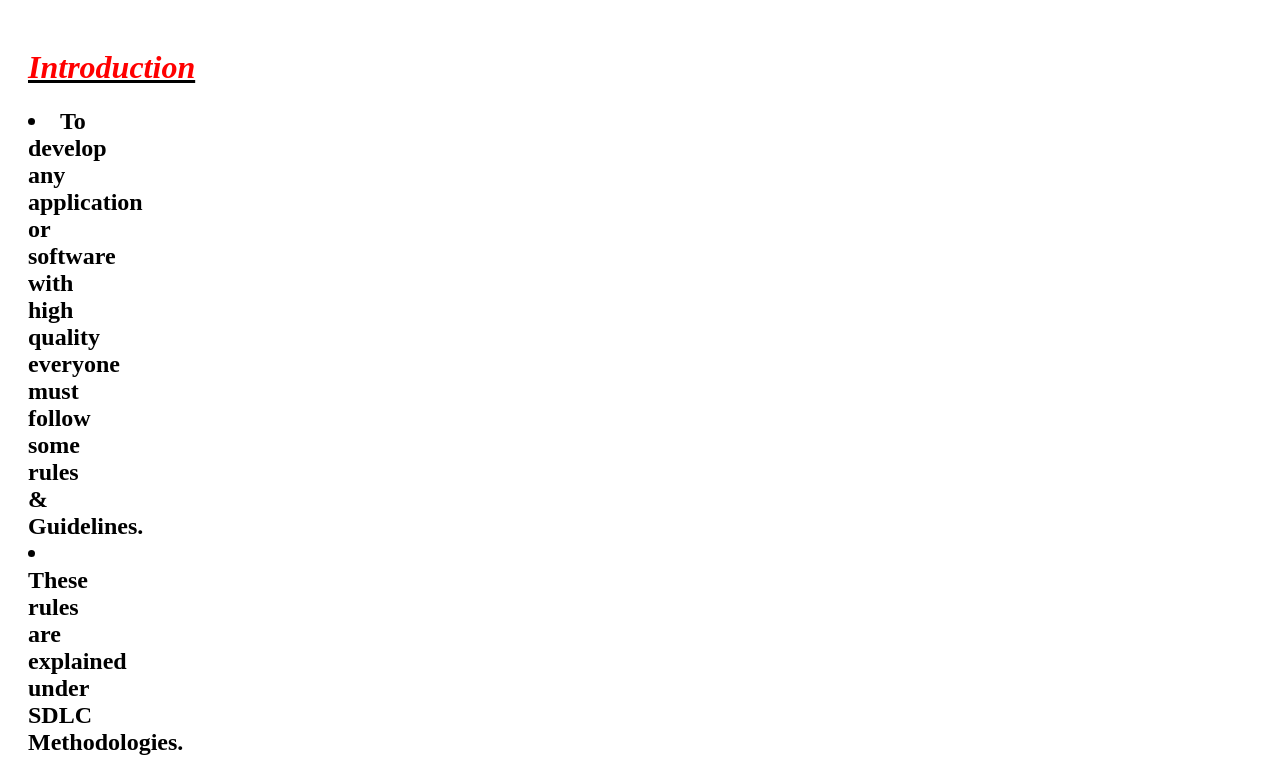
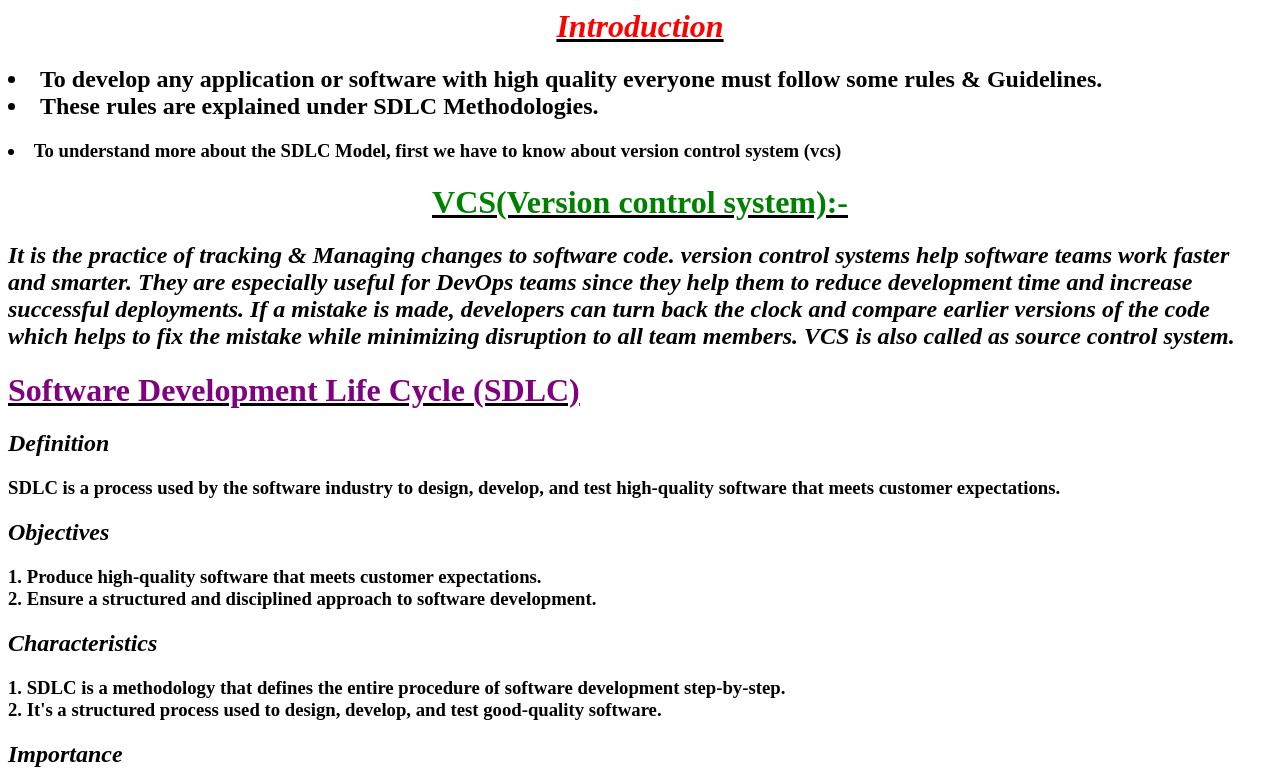
Before and after one commit to bhavyasrivalli20/html1deployment, a plain HTML site: page index.html in a window 1280 px wide. Shown: the top 773 px of the page. Drawn offline with Linux system fonts and the light colour scheme.

Commit message:
Update index.html

```diff
--- a/index.html
+++ b/index.html
@@ -3,7 +3,7 @@
  <meta name="viewport"content="width=device-width,initial-scale=1.0">
 </head>
 <body>
- <div style="max-width:60px;marign:0 auto;padding:20px;">
+ <div style="marign: 20px ;">
 <h1 align="center"><I><U><font color="red">Introduction</font></u></i></h1>
 <h2>
 <li>To develop any application or software with high quality everyone must follow some rules & Guidelines.</li>
```
